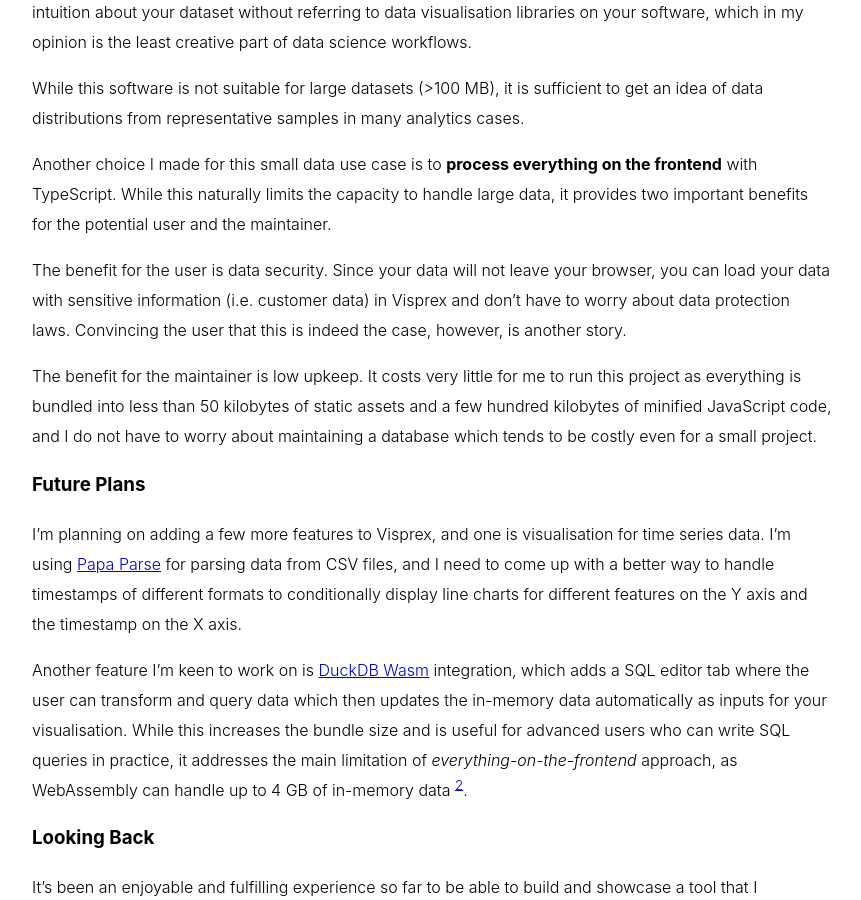
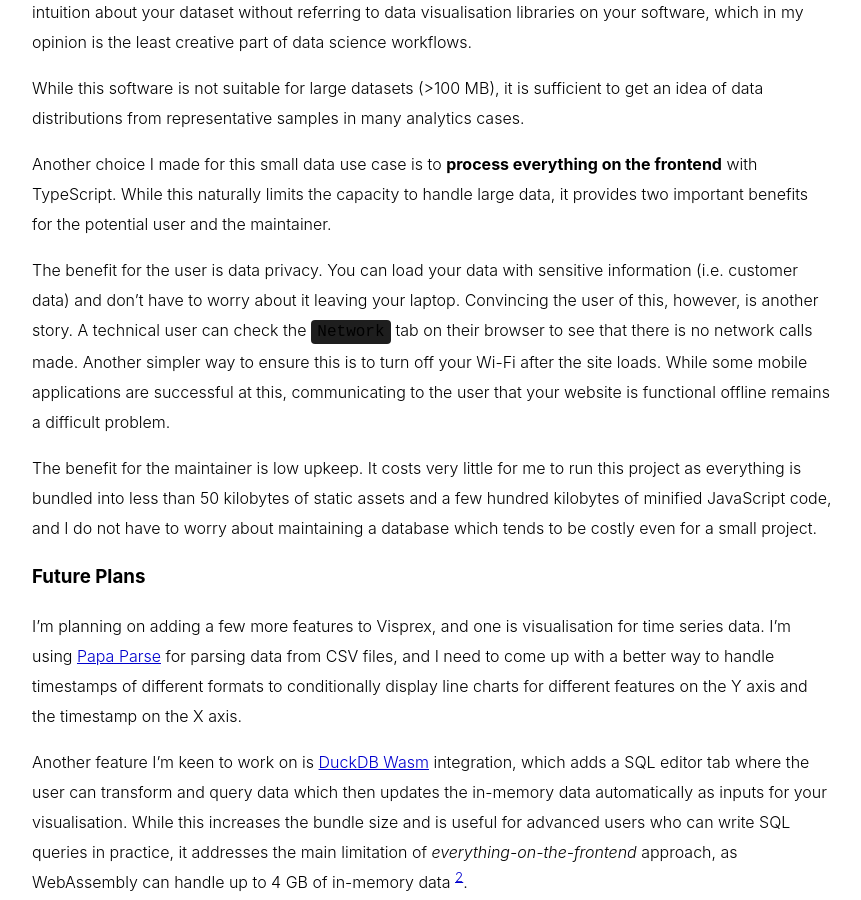
Before and after one commit to KengoA/KengoA.github.io, a Jekyll site: the page built from _posts/2024-11-03-small-software.md, in a window 1280 px wide and 900 px high, scrolled down 1553 px. Shown: the whole window, without its empty margins (208-1069 px from the left). Built offline with Jekyll 4.4.1, drawn with Linux system fonts in a browser that asks for light colours; some of the changed text lies outside the part shown.

Commit message:
edit on data privacy

```diff
--- a/_posts/2024-11-03-small-software.md
+++ b/_posts/2024-11-03-small-software.md
@@ -40,7 +40,7 @@ While this software is not suitable for large datasets (>100 MB), it is sufficie
 
 Another choice I made for this small data use case is to <b>process everything on the frontend</b> with TypeScript. While this naturally limits the capacity to handle large data, it provides two important benefits for the potential user and the maintainer.
 
-The benefit for the user is data security. Since your data will not leave your browser, you can load your data with sensitive information (i.e. customer data) in Visprex and don't have to worry about data protection laws. Convincing the user that this is indeed the case, however, is another story.
+The benefit for the user is data privacy. You can load your data with sensitive information (i.e. customer data) and don't have to worry about it leaving your laptop. Convincing the user of this, however, is another story. A technical user can check the `Network` tab on their browser to see that there is no network calls made. Another simpler way to ensure this is to turn off your Wi-Fi after the site loads. While some mobile applications are successful at this, communicating to the user that your website is functional offline remains a difficult problem.
 
 The benefit for the maintainer is low upkeep. It costs very little for me to run this project as everything is bundled into less than 50 kilobytes of static assets and a few hundred kilobytes of minified JavaScript code, and I do not have to worry about maintaining a database which tends to be costly even for a small project.
 
```
Also changed, not shown: other parts of _posts/2024-11-03-small-software.md (+1 -1 lines).
